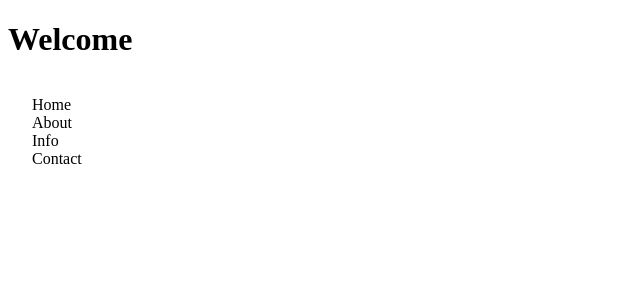
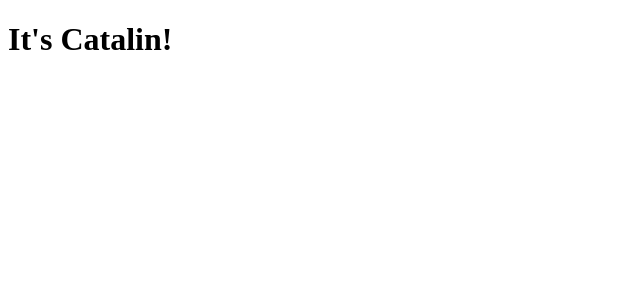
Before and after one commit to catalin-sandru/reactjs-practice, a React (Create React App) app: page / in a window 1280 px wide. Shown: the top 300 px of the page, without its empty margins (0-640 px from the left). Built offline with nearby package versions, Linux system fonts and the light colour scheme.

Commit message:
basic react srtucture

```diff
--- a/src/App.js
+++ b/src/App.js
@@ -1,12 +1,11 @@
 import React, { Component } from 'react';
-import Header from './component/header/header';
-import Navbar from './component/navbar/navbar';
+import Layout from './js/main.js'
+
 class App extends Component {
   render() {
     return (
       <div className="App">
-        <Header />
-        <Navbar />
+        <Layout />
       </div>
     );
   }
--- a/src/component/header/header.jsx
+++ /dev/null
@@ -1,19 +0,0 @@
-import React, { Component} from 'react'
-class Navbar extends Component {
-
-  constructor() {
-    super()
-    this.state = {
-      title: 'Welcome'
-    }
-  }
-  render() {
-    return(
-      <h1>
-        {this.state.title}
-      </h1>
-    )
-  }
-}
-
-export default Navbar;
--- a/src/component/navbar/navbar.jsx
+++ /dev/null
@@ -1,24 +0,0 @@
-import React, { Component } from 'react';
-
-class Navbar extends Component {
-  constructor(props) {
-    super(props)
-    this.state = [
-      'Home',
-      'About',
-      'Info',
-      'Contact'
-    ]
-  }
-  render() {
-    return(
-      <ul class="navbar">
-        <li>{this.state[0]}</li>
-        <li>{this.state[1]}</li>
-        <li>{this.state[2]}</li>
-        <li>{this.state[3]}</li>
-      </ul>
-    )
-  }
-}
-export default Navbar;
--- a/src/data/data.json
+++ /dev/null
@@ -1,6 +0,0 @@
-[
-  {
-    "id": 1,
-    "name": "mos craciun"
-  }
-]
--- /dev/null
+++ b/src/js/main.js
@@ -0,0 +1,10 @@
+import React, { Component} from 'react'
+class Layout extends Component {
+  render() {
+      return(
+        <h1>It's Catalin!</h1>
+      )
+  }
+}
+
+export default Layout
```
